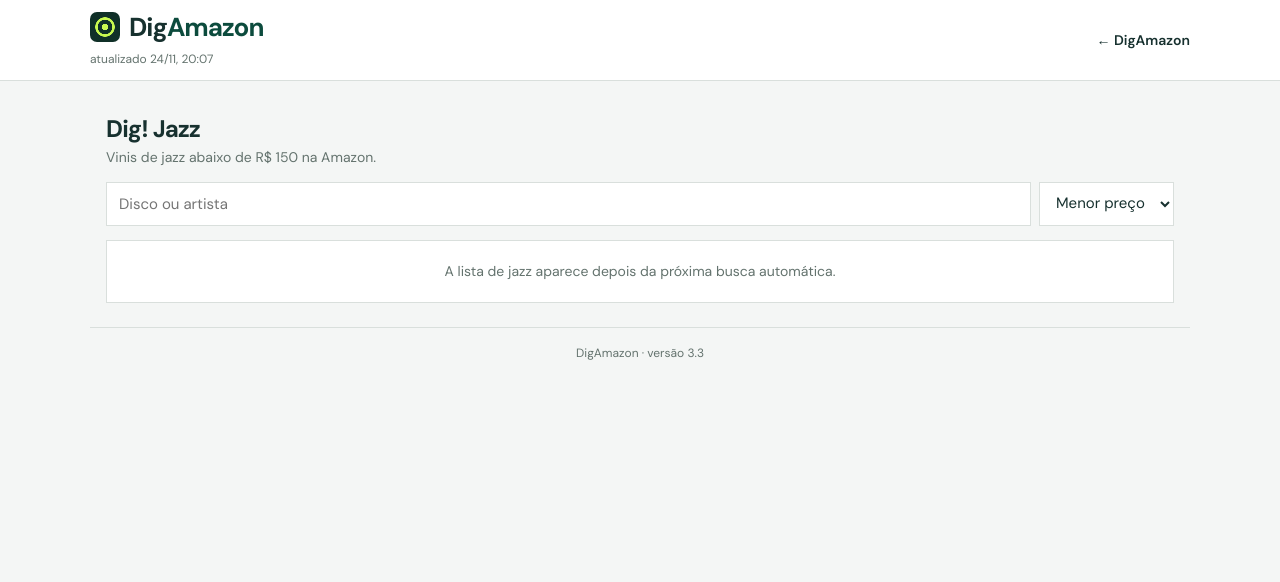
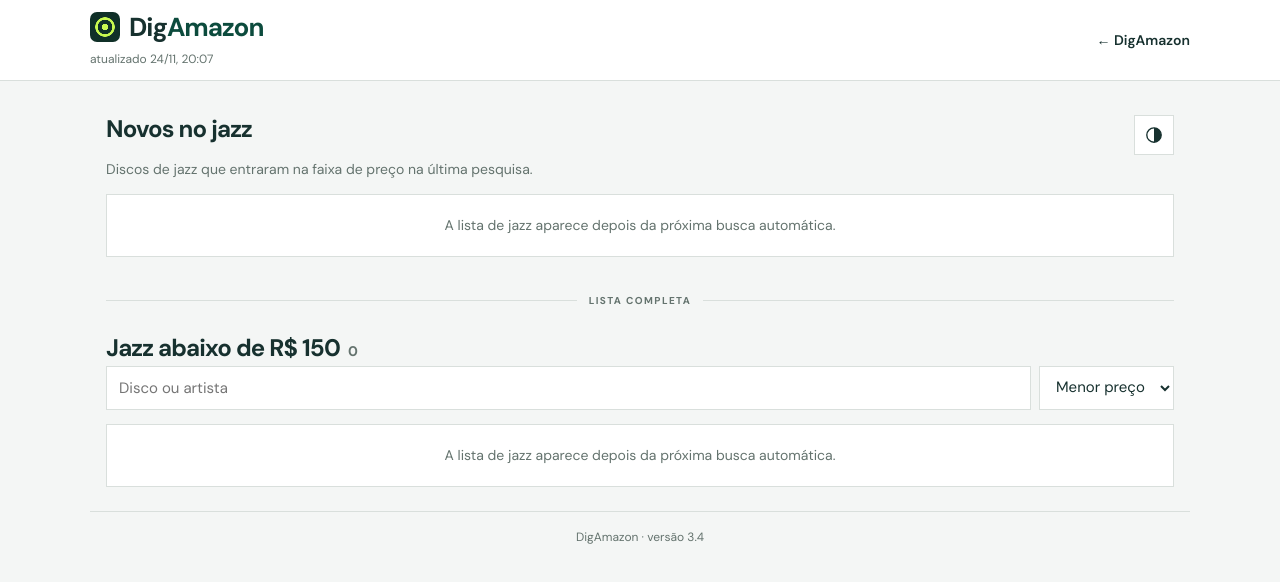
Before and after one commit to hrafael2023/digamazon, a plain HTML site: page jazz.html in a window 1280 px wide. Drawn offline with Linux system fonts and the light colour scheme; no server answers.

Commit message:
Make Dig! Jazz work like the home page (version 3.4)
New jazz discs on top, then every jazz disc under R$ 150 with filter, sort
and pages, and the Dig! badge on scores of 85 or more.

Co-Authored-By: Claude Opus 5.5 <noreply@anthropic.com>

```diff
--- a/jazz.html
+++ b/jazz.html
@@ -11,7 +11,7 @@
 <link rel="preconnect" href="https://fonts.googleapis.com">
 <link rel="preconnect" href="https://fonts.gstatic.com" crossorigin>
 <link href="https://fonts.googleapis.com/css2?family=DM+Sans:opsz,wght@9..40,400..800&display=swap" rel="stylesheet">
-<link rel="stylesheet" href="estilo.css?v=3.3">
+<link rel="stylesheet" href="estilo.css?v=3.4">
 </head>
 <body>
 <header class="topo">
@@ -26,8 +26,20 @@
 </header>
 
 <main>
-  <h2>Dig! Jazz <span class="conta" id="conta"></span></h2>
-  <p class="nota">Vinis de jazz abaixo de R$ 150 na Amazon.</p>
+  <h2>Novos no jazz <span class="conta" id="conta-novos"></span>
+    <button type="button" class="tema" id="tema" aria-label="Alternar tema claro/escuro">
+      <svg viewBox="0 0 20 20" aria-hidden="true">
+        <circle cx="10" cy="10" r="8" fill="none" stroke="currentColor" stroke-width="1.5"/>
+        <path d="M10 2a8 8 0 0 1 0 16z" fill="currentColor"/>
+      </svg>
+    </button>
+  </h2>
+  <p class="nota">Discos de jazz que entraram na faixa de preço na última pesquisa.</p>
+  <div class="grade" id="novos"></div>
+
+  <div class="separador">lista completa</div>
+
+  <h2 id="topo-todos">Jazz abaixo de R$ 150 <span class="conta" id="conta-todos"></span></h2>
   <div class="filtros">
     <input id="filtro" type="search" placeholder="Disco ou artista" autocomplete="off">
     <select id="ordem" aria-label="Ordenar">
@@ -36,12 +48,13 @@
       <option value="nome">A–Z</option>
     </select>
   </div>
-  <div class="grade" id="discos"></div>
+  <div class="grade" id="todos"></div>
+  <nav class="paginas" id="paginas" aria-label="Páginas"></nav>
 </main>
 
-<footer class="rodape">DigAmazon · versão 3.3</footer>
+<footer class="rodape">DigAmazon · versão 3.4</footer>
 
-<script src="comum.js?v=3.3"></script>
+<script src="comum.js?v=3.4"></script>
 <script>
 // Estrela de 10 pontas; gira por trás do texto, que fica parado.
 const ESTRELA = '<svg viewBox="0 0 100 100" aria-hidden="true"><polygon points="50,0 61.4,14.8 79.4,9.5 79.9,28.3 97.6,34.5 87,50 97.6,65.5 79.9,71.7 79.4,90.5 61.4,85.2 50,100 38.6,85.2 20.6,90.5 20.1,71.7 2.4,65.5 13,50 2.4,34.5 20.1,28.3 20.6,9.5 38.6,14.8"/></svg><b>Dig!</b>';
@@ -53,38 +66,97 @@ function card(d, novo) {
   a.target = "_blank"; a.rel = "noopener";
   const capa = document.createElement("div"); capa.className = "capa";
   if (d.foto) { const img = document.createElement("img"); img.src = capaGrande(d.foto); img.alt = ""; img.loading = "lazy"; capa.append(img); }
-  const info = document.createElement("div"); info.className = "info";
-  const t = document.createElement("div"); t.className = "titulo"; t.textContent = d.titulo;
-  const ar = document.createElement("div"); ar.className = "artista"; ar.textContent = [d.artista, d.ano].filter(Boolean).join(" · ");
-  const p = document.createElement("div"); p.className = "preco"; p.textContent = real(d.preco);
-  info.append(t, ar, p); a.append(capa, info);
   if (d.nota >= DIG) {
     const selo = document.createElement("span"); selo.className = "dig"; selo.innerHTML = ESTRELA;
     selo.title = `Metacritic ${d.nota}`; selo.setAttribute("aria-label", `Dig! Nota ${d.nota} no Metacritic`);
     a.append(selo);
   }
+  const info = document.createElement("div"); info.className = "info";
+  const t = document.createElement("div"); t.className = "titulo"; t.textContent = d.titulo;
+  const ar = document.createElement("div"); ar.className = "artista"; ar.textContent = [d.artista, d.ano].filter(Boolean).join(" · ");
+  const p = document.createElement("div"); p.className = "preco"; p.textContent = real(d.preco);
+  info.append(t, ar, p); a.prepend(capa, info);
   return a;
 }
 
-const ORDENS = {
-  preco: (a, b) => a.preco - b.preco,
-  "preco-desc": (a, b) => b.preco - a.preco,
-  nome: (a, b) => (a.artista || a.titulo).localeCompare(b.artista || b.titulo, "pt-BR"),
-};
-function mostrar() {
-  const jazz = new Set(dados.jazz || []), novos = new Set(dados.novos);
-  const q = $("filtro").value.trim().toLowerCase();
-  const todos = dados.discos.filter(d => jazz.has(d.asin));
-  const lista = todos.filter(d => !q || (d.titulo + " " + d.artista).toLowerCase().includes(q)).sort(ORDENS[$("ordem").value]);
-  $("conta").textContent = q ? `${lista.length} de ${todos.length}` : (todos.length ? `${todos.length}` : "");
-  const g = $("discos");
-  if (lista.length) g.replaceChildren(...lista.map(d => card(d, novos.has(d.asin))));
-  else g.innerHTML = `<div class="vazio">${q ? "Nenhum disco com esse nome."
-    : "A lista de jazz aparece depois da próxima busca automática."}</div>`;
+const POR_PAGINA = 300;
+let pagina = 1;
+
+// Só os discos da categoria Jazz; fora isso, a página funciona igual à principal.
+function catalogo() {
+  const jazz = new Set(dados.jazz || []);
+  return dados.discos.filter(d => jazz.has(d.asin));
 }
 
-$("filtro").addEventListener("input", mostrar);
-$("ordem").addEventListener("change", mostrar);
+function mostrarTodos() {
+  if (!dados) return;
+  const q = $("filtro").value.trim().toLowerCase();
+  const novos = new Set(dados.novos);
+  let lista = catalogo().filter(d => !q || (d.titulo + " " + d.artista).toLowerCase().includes(q));
+  const ordem = $("ordem").value;
+  if (ordem === "preco-desc") lista = lista.slice().sort((a, b) => b.preco - a.preco);
+  if (ordem === "nome") lista = lista.slice().sort((a, b) => (a.artista || a.titulo).localeCompare(b.artista || b.titulo, "pt-BR"));
+  const total = Math.max(1, Math.ceil(lista.length / POR_PAGINA));
+  pagina = Math.min(pagina, total);
+  const trecho = lista.slice((pagina - 1) * POR_PAGINA, pagina * POR_PAGINA);
+  const g = $("todos"); g.replaceChildren(...trecho.map(d => card(d, novos.has(d.asin))));
+  $("conta-todos").textContent = q ? `${lista.length} de ${catalogo().length}` : `${catalogo().length}`;
+  if (!lista.length) g.innerHTML = `<div class="vazio">${q ? "Nenhum disco com esse nome." : "A lista de jazz aparece depois da próxima busca automática."}</div>`;
+  paginas(total);
+}
+
+function paginas(total) {
+  const nav = $("paginas");
+  nav.replaceChildren();
+  if (total < 2) return;
+  const botao = (rotulo, n, atual) => {
+    const b = document.createElement("button"); b.type = "button"; b.textContent = rotulo;
+    if (atual) b.setAttribute("aria-current", "page");
+    b.disabled = n < 1 || n > total || atual;
+    b.addEventListener("click", () => irPara(n));
+    return b;
+  };
+  nav.append(botao("‹", pagina - 1));
+  for (let n = 1; n <= total; n++) nav.append(botao(String(n), n, n === pagina));
+  nav.append(botao("›", pagina + 1));
+}
+
+function irPara(n) {
+  pagina = n;
+  mostrarTodos();
+  $("topo-todos").scrollIntoView({ behavior: "smooth" });
+}
+
+function mostrar() {
+  const porAsin = new Map(catalogo().map(d => [d.asin, d]));
+  const novos = dados.novos.map(a => porAsin.get(a)).filter(Boolean);
+  $("conta-novos").textContent = novos.length ? `${novos.length}` : "";
+  const g = $("novos");
+  if (novos.length) g.replaceChildren(...novos.map(d => card(d, true)));
+  else g.innerHTML = `<div class="vazio">${(dados.jazz || []).length
+    ? "Nenhum disco de jazz novo desde a pesquisa anterior."
+    : "A lista de jazz aparece depois da próxima busca automática."}</div>`;
+  mostrarTodos();
+}
+
+// Tema: alterna entre claro e escuro e lembra a escolha neste navegador.
+const raiz = document.documentElement, sistemaEscuro = matchMedia("(prefers-color-scheme: dark)");
+const temaAtual = () => raiz.dataset.theme || (sistemaEscuro.matches ? "dark" : "light");
+const marcarTema = () => {
+  raiz.dataset.temaEfetivo = temaAtual();
+  $("tema").setAttribute("aria-pressed", temaAtual() === "dark");
+};
+$("tema").addEventListener("click", () => {
+  raiz.dataset.theme = temaAtual() === "dark" ? "light" : "dark";
+  try { localStorage.setItem("digamazon.tema", raiz.dataset.theme); } catch (e) {}
+  marcarTema();
+});
+sistemaEscuro.addEventListener("change", marcarTema);
+marcarTema();
+
+// Mudou a busca ou a ordem: volta para a primeira página.
+$("filtro").addEventListener("input", () => { pagina = 1; mostrarTodos(); });
+$("ordem").addEventListener("change", () => { pagina = 1; mostrarTodos(); });
 iniciar();
 </script>
 </body>
```
Also changed, not shown: dig.html (+3 -3 lines), index.html (+3 -3 lines).
